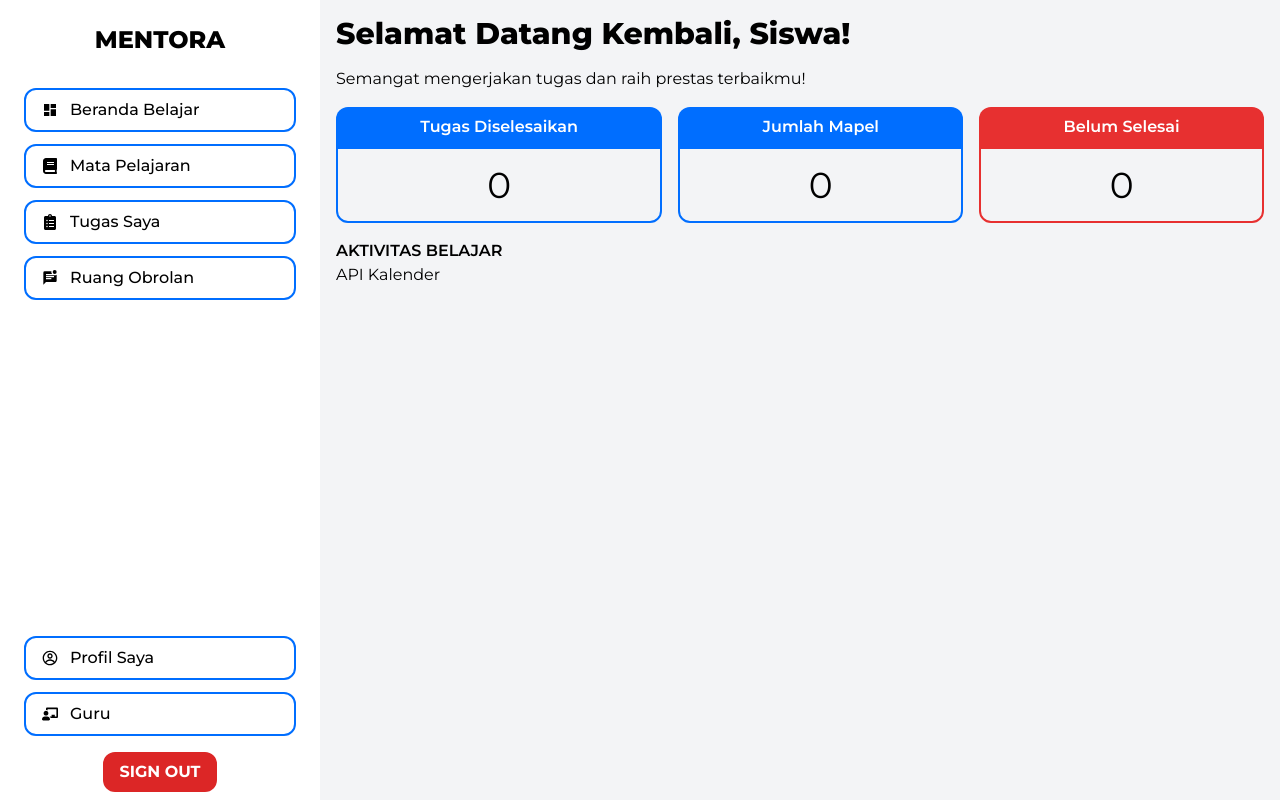
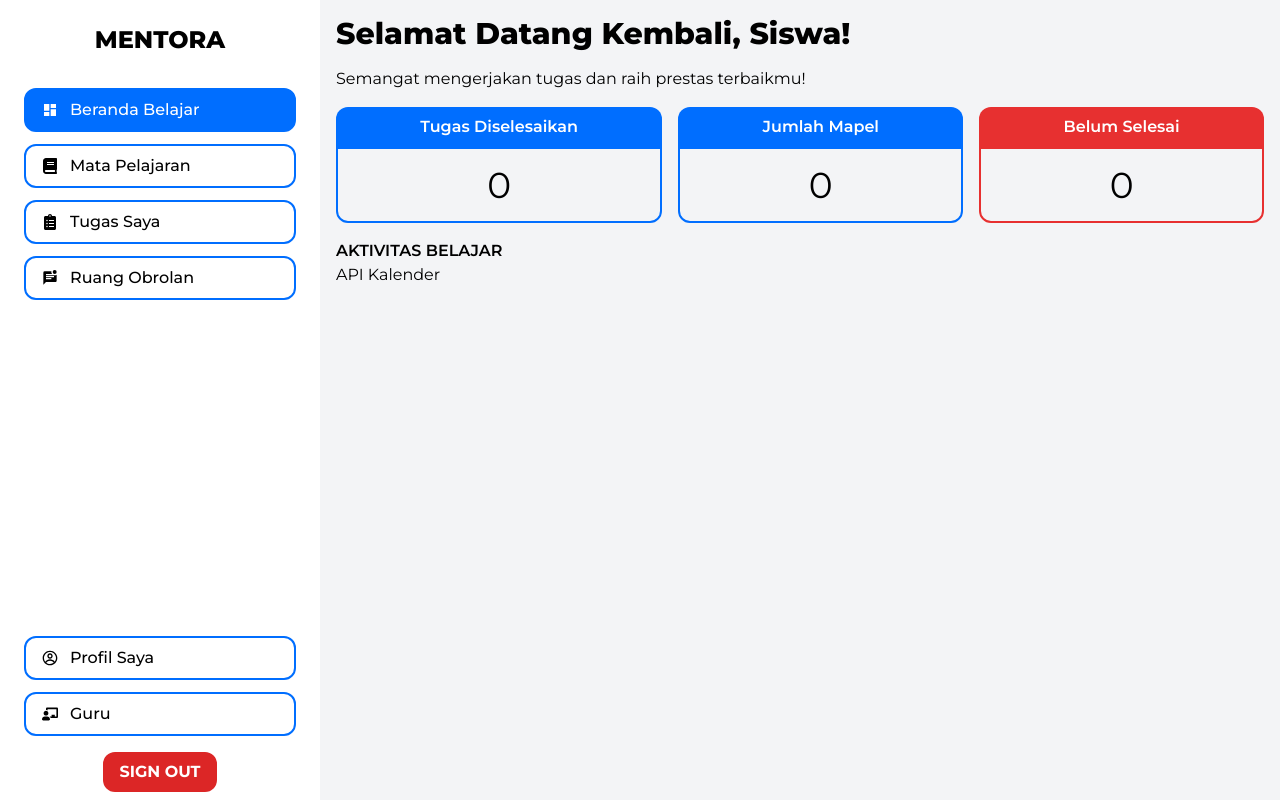
Before and after one commit to raulmaulidhino-dev/mentora, a React (Vite) app: page /beranda in a window 1280 px wide. Built offline with nearby package versions, Linux system fonts and the light colour scheme.

Commit message:
fix: add active navigation logic

```diff
--- a/src/components/Sidebar.jsx
+++ b/src/components/Sidebar.jsx
@@ -1,10 +1,10 @@
 import Navigasi from "./Navigasi";
 
-const Sidebar = () => {
+const Sidebar = ({ active }) => {
     return (
         <aside className="bg-white flex flex-col p-2 h-screen w-1/4">
             <h2 className="text-center text-2xl font-extrabold my-4">MENTORA</h2>
-            <Navigasi />
+            <Navigasi active={active} />
             <button className="text-white font-bold bg-red-600 rounded-xl py-2 px-4 mx-auto">SIGN OUT</button>
         </aside>
     )
```
